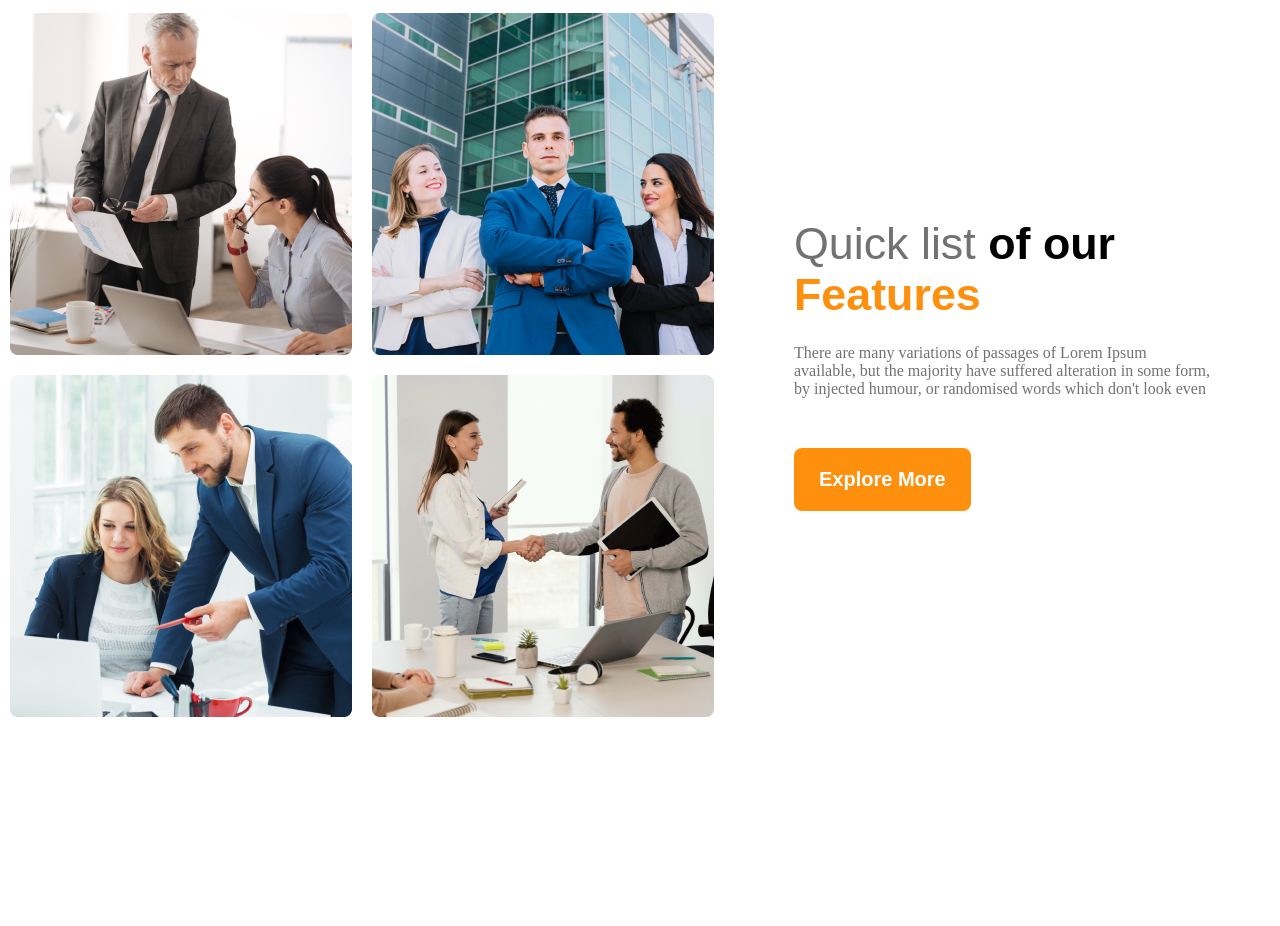
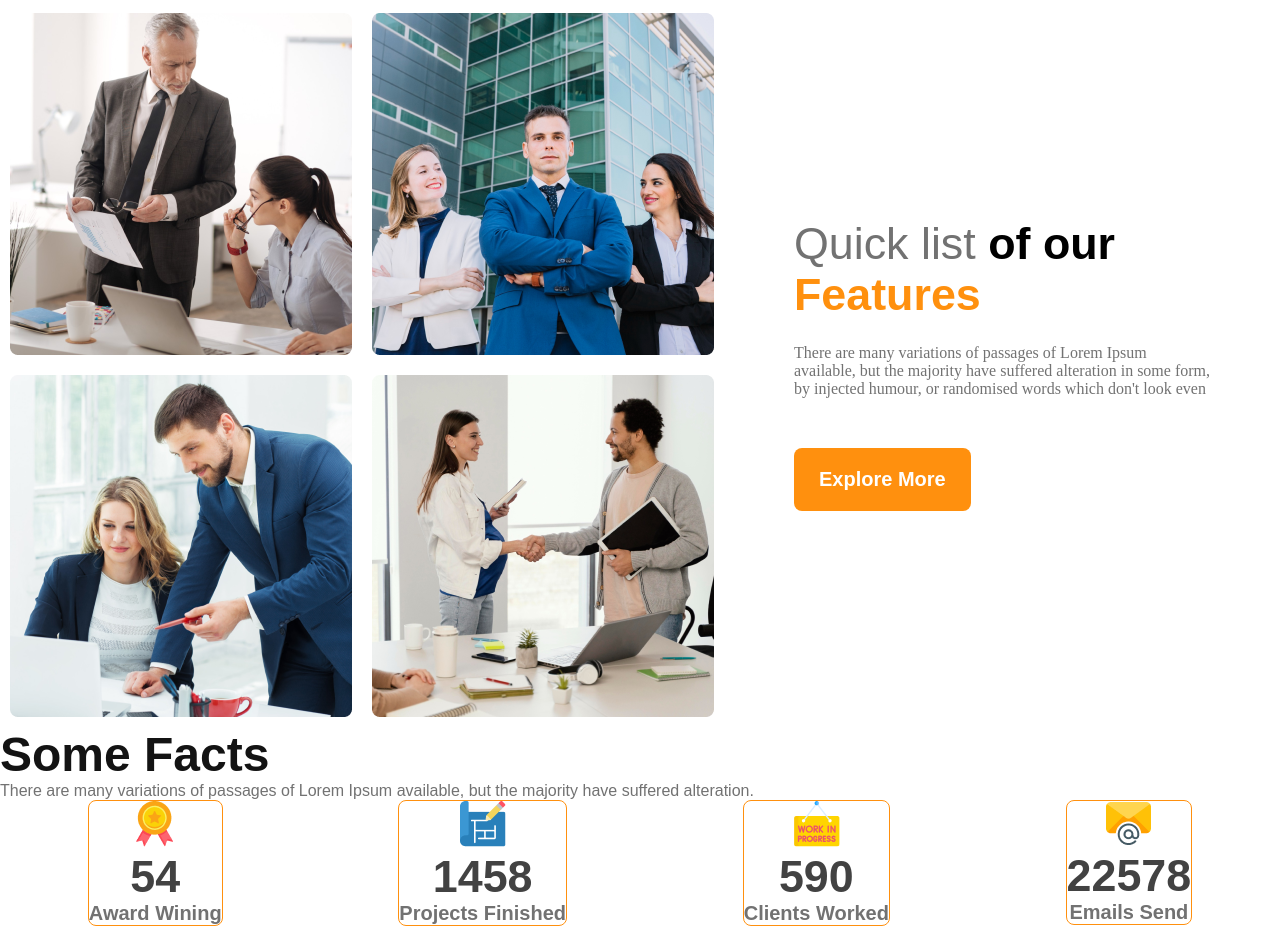
Before and after one commit to shanewas-mahdi/G3-Architecture, a plain HTML site: page index.html in a window 1280 px wide. Shown: the part 994-1920 px from the top of the page. Before the commit the page ends 1721 px from the top, so only its background shows below. Drawn offline with Linux system fonts and the light colour scheme.

Commit message:
added facts cards

```diff
--- a/index.html
+++ b/index.html
@@ -9,7 +9,7 @@
   <body>
     <header>
       <nav>
-        <h3 class="nav-title">G3 Architecture</h3>
+        <h3 class="section-title">G3 Architecture</h3>
         <ul>
           <li>Home</li>
           <li>About</li>
@@ -55,6 +55,38 @@
           <button class="btn-primary">Explore More</button>
         </div>
       </div>
+      <!-- Features Section -->
+      <section class="features"></section>
+      <!-- facts section -->
+      <section class="facts">
+        <h3 class="section-title">Some Facts</h3>
+        <p class="text-gray">
+          There are many variations of passages of Lorem Ipsum available, but
+          the majority have suffered alteration.
+        </p>
+        <div class="facts-card-container">
+          <div class="card">
+            <img src="./images/icons/ribon.png" alt="" />
+            <h2 class="card-stats">54</h2>
+            <p class="card-title">Award Wining</p>
+          </div>
+          <div class="card">
+            <img src="./images/icons/projects.png" alt="" />
+            <h2 class="card-stats">1458</h2>
+            <p class="card-title">Projects Finished</p>
+          </div>
+          <div class="card">
+            <img src="./images/icons/customers.png" alt="" />
+            <h2 class="card-stats">590</h2>
+            <p class="card-title">Clients Worked</p>
+          </div>
+          <div class="card">
+            <img src="./images/icons/email.png" alt="" />
+            <h2 class="card-stats">22578</h2>
+            <p class="card-title">Emails Send</p>
+          </div>
+        </div>
+      </section>
     </main>
   </body>
 </html>
--- a/style.css
+++ b/style.css
@@ -24,6 +24,12 @@
 
 .text-gray {
     color: #727272;
+}
+
+.section-title {
+    color: #131313;
+    font-weight: 700;
+    font-size: 3rem;
 }
 
 /* header styles */
@@ -54,11 +60,7 @@ nav li {
 
 }
 
-.nav-title {
-    color: #131313;
-    font-weight: 700;
-    font-size: 3rem;
-}
+
 
 .banner {
     text-align: center;
@@ -144,6 +146,32 @@ main {
 }
 
 
+/* Facts section */
+.facts-card-container {
+    display: flex;
+    justify-content: space-around;
+    align-items: center;
+
+}
+
+.facts-card-container .card {
+    border-radius: 8px;
+    border: 1px solid #FF900E;
+    text-align: center;
+}
+
+.facts-card-container .card-title {
+    color: #727272;
+    font-size: 1.25rem;
+    font-weight: 600;
+}
+
+.facts-card-container .card-stats {
+    font-size: 2.8rem;
+    font-weight: 600;
+    color: #424242;
+}
+
 
 /* resposive media queries */
 
```
